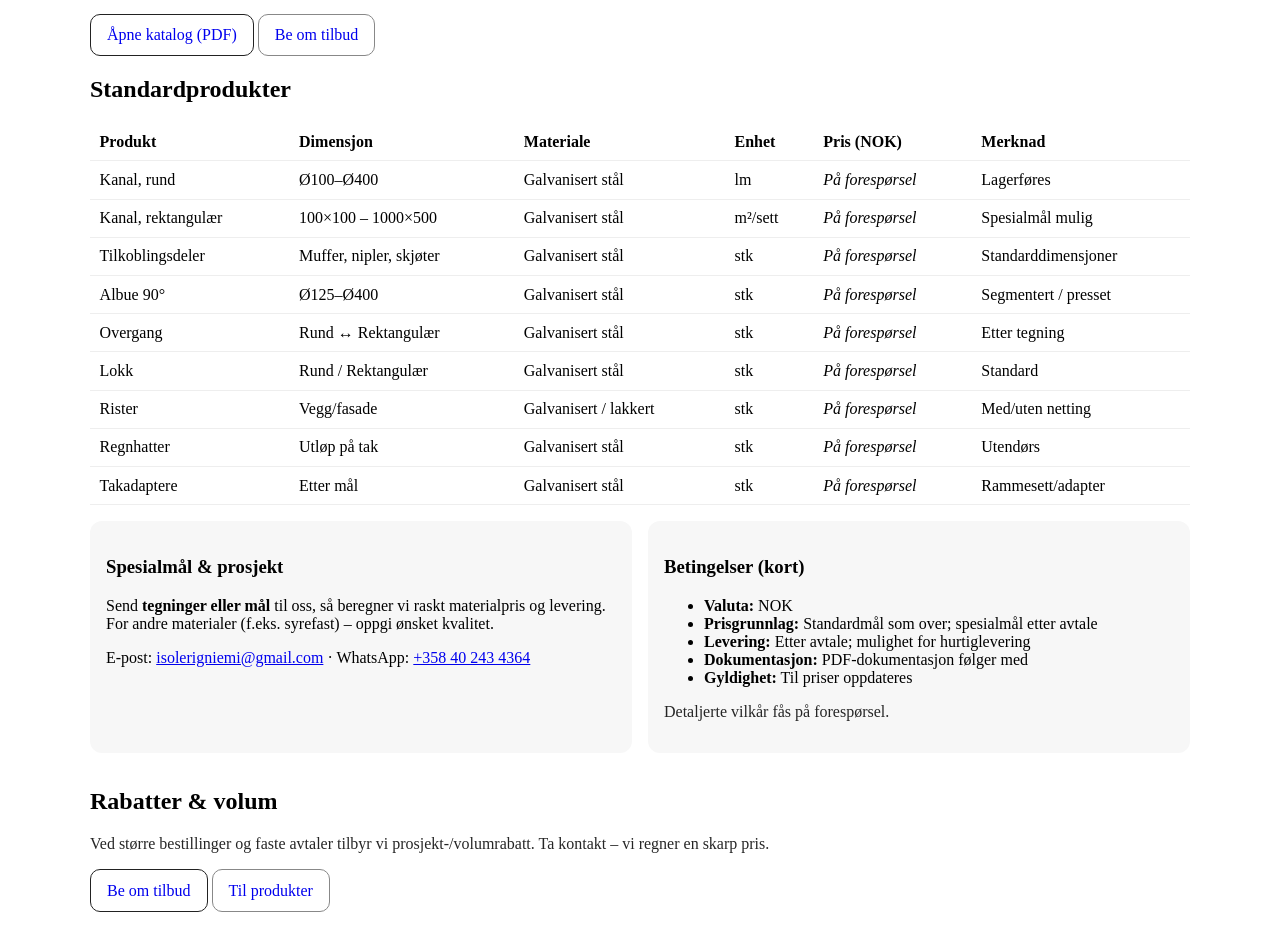
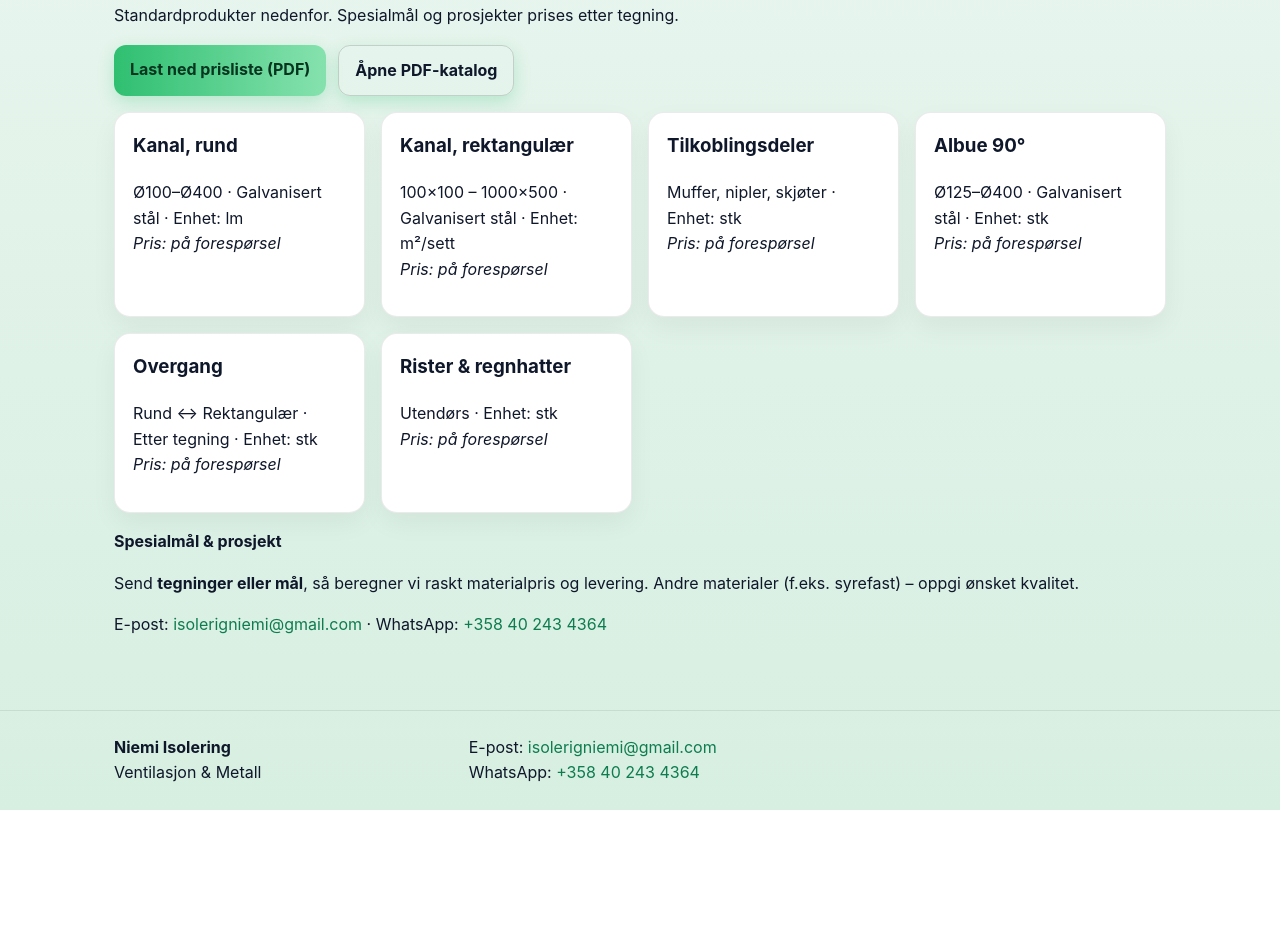
Before and after one commit to Markku2809/norjaksi, a plain HTML site: page hinnasto.html in a window 1280 px wide. Shown: the part 214-1148 px from the top of the page. After the commit the page ends 1024 px from the top, so only its background shows below. Drawn offline with Linux system fonts and the light colour scheme.

Commit message:
Update hinnasto.html

```diff
--- a/hinnasto.html
+++ b/hinnasto.html
@@ -4,182 +4,75 @@
   <meta charset="utf-8" />
   <meta name="viewport" content="width=device-width, initial-scale=1" />
   <title>Niemi Isolering – Prisliste</title>
-  <meta name="description" content="Prisliste for standardkanaler og komponenter. Spesialmål etter avtale. Rask levering og tydelig dokumentasjon." />
-  <link rel="icon" href="assets/favicon.ico" />
-  <link rel="stylesheet" href="assets/styles.css" />
-  <style>
-    .container{max-width:1100px;margin:0 auto;padding:1rem}
-    .muted{opacity:.85}
-    .table{width:100%;border-collapse:collapse}
-    .table th,.table td{border-bottom:1px solid #eee;padding:.6rem;text-align:left;vertical-align:top}
-    .note{background:#f7f7f7;border-radius:12px;padding:1rem;margin:1rem 0}
-    .badge{display:inline-block;border:1px solid #ccc;border-radius:999px;padding:.1rem .6rem;font-size:.85rem}
-    header,footer{border-bottom:1px solid #eee}
-    footer{border-bottom:none;border-top:1px solid #eee;margin-top:2rem}
-    .logo{text-decoration:none;font-weight:700}
-    .grid{display:grid;gap:1rem}
-    @media(min-width:800px){.grid.cols-2{grid-template-columns:1fr 1fr}}
-    .btn{display:inline-block;padding:.7rem 1rem;border-radius:10px;border:1px solid #222;text-decoration:none}
-    .btn.secondary{border-color:#888}
-  </style>
+  <meta name="description" content="Prisliste for standardkanaler og komponenter. Spesialmål etter avtale." />
+  <link rel="stylesheet" href="./style.css" />
 </head>
 <body>
   <header class="site-header">
-    <div class="container">
-      <a class="logo" href="index.html" aria-label="Niemi Isolering">Niemi Isolering</a>
-      <nav class="nav">
-        <a href="index.html">Forside</a>
-        <a href="product/produkter.html">Produkter</a>
-        <a href="hinnasto.html" aria-current="page">Prisliste</a>
-        <a href="kontakt.html">Kontakt</a>
+    <div class="container topbar">
+      <div class="brand">NIEMI ISOLERING</div>
+      <nav class="menu">
+        <a href="./index.html">Forside</a>
+        <a href="./produkter.html">Produkter</a>
+        <a href="./hinnasto.html" aria-current="page">Prisliste</a>
+        <a href="./kontakt.html">Kontakt</a>
       </nav>
     </div>
   </header>
 
-  <main>
-    <div class="container">
-      <h1>Prisliste</h1>
+  <main class="container">
+    <h1>Prisliste</h1>
+    <p class="muted">Standardprodukter nedenfor. Spesialmål og prosjekter prises etter tegning.</p>
+
+    <div class="cta-row" style="margin:.5rem 0 1rem">
+      <a class="btn" href="./pdf/Niemi_Isolering_Prisliste_NO.pdf" download>Last ned prisliste (PDF)</a>
+      <a class="btn btn-outline" href="./pdf-viewer.html">Åpne PDF-katalog</a>
+    </div>
+
+    <section class="grid-3" style="margin-top:.75rem;">
+      <article class="card">
+        <h3>Kanal, rund</h3>
+        <p>Ø100–Ø400 · Galvanisert stål · Enhet: lm<br/><em>Pris: på forespørsel</em></p>
+      </article>
+      <article class="card">
+        <h3>Kanal, rektangulær</h3>
+        <p>100×100 – 1000×500 · Galvanisert stål · Enhet: m²/sett<br/><em>Pris: på forespørsel</em></p>
+      </article>
+      <article class="card">
+        <h3>Tilkoblingsdeler</h3>
+        <p>Muffer, nipler, skjøter · Enhet: stk<br/><em>Pris: på forespørsel</em></p>
+      </article>
+      <article class="card">
+        <h3>Albue 90°</h3>
+        <p>Ø125–Ø400 · Galvanisert stål · Enhet: stk<br/><em>Pris: på forespørsel</em></p>
+      </article>
+      <article class="card">
+        <h3>Overgang</h3>
+        <p>Rund ↔ Rektangulær · Etter tegning · Enhet: stk<br/><em>Pris: på forespørsel</em></p>
+      </article>
+      <article class="card">
+        <h3>Rister & regnhatter</h3>
+        <p>Utendørs · Enhet: stk<br/><em>Pris: på forespørsel</em></p>
+      </article>
+    </section>
+
+    <section class="cta-banner">
+      <p><strong>Spesialmål & prosjekt</strong></p>
+      <p>Send <strong>tegninger eller mål</strong>, så beregner vi raskt materialpris og levering. Andre materialer (f.eks. syrefast) – oppgi ønsket kvalitet.</p>
       <p class="muted">
-        Standardkanaler og komponenter priser nedenfor. <span class="badge">Spesialmål</span> og prosjekter prises <strong>etter tegning</strong>.
-        Alle leveranser kommer med tydelig <strong>PDF-dokumentasjon</strong> for enkel planlegging og montasje.
+        E-post: <a href="mailto:isolerigniemi@gmail.com">isolerigniemi@gmail.com</a> ·
+        WhatsApp: <a href="https://wa.me/358402434364" rel="noopener">+358 40 243 4364</a>
       </p>
-
-      <!-- CTA katalog / tarjous -->
-      <p>
-        <a class="btn" href="pdf-viewer.html">Åpne katalog (PDF)</a>
-        <a class="btn secondary" href="kontakt.html">Be om tilbud</a>
-      </p>
-
-      <!-- Taulukko: esimerkkirakenne – korvaa hinnat -->
-      <h2>Standardprodukter</h2>
-      <table class="table">
-        <thead>
-          <tr>
-            <th>Produkt</th>
-            <th>Dimensjon</th>
-            <th>Materiale</th>
-            <th>Enhet</th>
-            <th>Pris (NOK)</th>
-            <th>Merknad</th>
-          </tr>
-        </thead>
-        <tbody>
-          <tr>
-            <td>Kanal, rund</td>
-            <td>Ø100–Ø400</td>
-            <td>Galvanisert stål</td>
-            <td>lm</td>
-            <td><em>På forespørsel</em></td>
-            <td>Lagerføres</td>
-          </tr>
-          <tr>
-            <td>Kanal, rektangulær</td>
-            <td>100×100 – 1000×500</td>
-            <td>Galvanisert stål</td>
-            <td>m²/sett</td>
-            <td><em>På forespørsel</em></td>
-            <td>Spesialmål mulig</td>
-          </tr>
-          <tr>
-            <td>Tilkoblingsdeler</td>
-            <td>Muffer, nipler, skjøter</td>
-            <td>Galvanisert stål</td>
-            <td>stk</td>
-            <td><em>På forespørsel</em></td>
-            <td>Standarddimensjoner</td>
-          </tr>
-          <tr>
-            <td>Albue 90°</td>
-            <td>Ø125–Ø400</td>
-            <td>Galvanisert stål</td>
-            <td>stk</td>
-            <td><em>På forespørsel</em></td>
-            <td>Segmentert / presset</td>
-          </tr>
-          <tr>
-            <td>Overgang</td>
-            <td>Rund ↔ Rektangulær</td>
-            <td>Galvanisert stål</td>
-            <td>stk</td>
-            <td><em>På forespørsel</em></td>
-            <td>Etter tegning</td>
-          </tr>
-          <tr>
-            <td>Lokk</td>
-            <td>Rund / Rektangulær</td>
-            <td>Galvanisert stål</td>
-            <td>stk</td>
-            <td><em>På forespørsel</em></td>
-            <td>Standard</td>
-          </tr>
-          <tr>
-            <td>Rister</td>
-            <td>Vegg/fasade</td>
-            <td>Galvanisert / lakkert</td>
-            <td>stk</td>
-            <td><em>På forespørsel</em></td>
-            <td>Med/uten netting</td>
-          </tr>
-          <tr>
-            <td>Regnhatter</td>
-            <td>Utløp på tak</td>
-            <td>Galvanisert stål</td>
-            <td>stk</td>
-            <td><em>På forespørsel</em></td>
-            <td>Utendørs</td>
-          </tr>
-          <tr>
-            <td>Takadaptere</td>
-            <td>Etter mål</td>
-            <td>Galvanisert stål</td>
-            <td>stk</td>
-            <td><em>På forespørsel</em></td>
-            <td>Rammesett/adapter</td>
-          </tr>
-        </tbody>
-      </table>
-
-      <div class="grid cols-2">
-        <section class="note">
-          <h3>Spesialmål & prosjekt</h3>
-          <p>
-            Send <strong>tegninger eller mål</strong> til oss, så beregner vi raskt materialpris og levering.
-            For andre materialer (f.eks. syrefast) – oppgi ønsket kvalitet.
-          </p>
-          <p>
-            E-post: <a href="mailto:isolerigniemi@gmail.com">isolerigniemi@gmail.com</a> ·
-            WhatsApp: <a href="https://wa.me/358402434364" rel="noopener">+358 40 243 4364</a>
-          </p>
-        </section>
-
-        <section class="note">
-          <h3>Betingelser (kort)</h3>
-          <ul>
-            <li><strong>Valuta:</strong> NOK</li>
-            <li><strong>Prisgrunnlag:</strong> Standardmål som over; spesialmål etter avtale</li>
-            <li><strong>Levering:</strong> Etter avtale; mulighet for hurtiglevering</li>
-            <li><strong>Dokumentasjon:</strong> PDF-dokumentasjon følger med</li>
-            <li><strong>Gyldighet:</strong> Til priser oppdateres</li>
-          </ul>
-          <p class="muted">Detaljerte vilkår fås på forespørsel.</p>
-        </section>
-      </div>
-
-      <h2>Rabatter & volum</h2>
-      <p class="muted">
-        Ved større bestillinger og faste avtaler tilbyr vi prosjekt-/volumrabatt. Ta kontakt – vi regner en skarp pris.
-      </p>
-
-      <p>
-        <a class="btn" href="kontakt.html">Be om tilbud</a>
-        <a class="btn secondary" href="product/produkter.html">Til produkter</a>
-      </p>
-    </div>
+    </section>
   </main>
 
   <footer class="site-footer">
     <div class="container">
-      <p>© Niemi Isolering. Alle rettigheter forbeholdes.</p>
+      <div class="divider"></div>
+      <div class="footer-grid">
+        <div class="small"><strong>Niemi Isolering</strong><br/>Ventilasjon & Metall</div>
+        <div class="small">E-post: <a href="mailto:isolerigniemi@gmail.com">isolerigniemi@gmail.com</a><br/>WhatsApp: <a href="https://wa.me/358402434364" rel="noopener">+358 40 243 4364</a></div>
+      </div>
     </div>
   </footer>
 </body>
```
